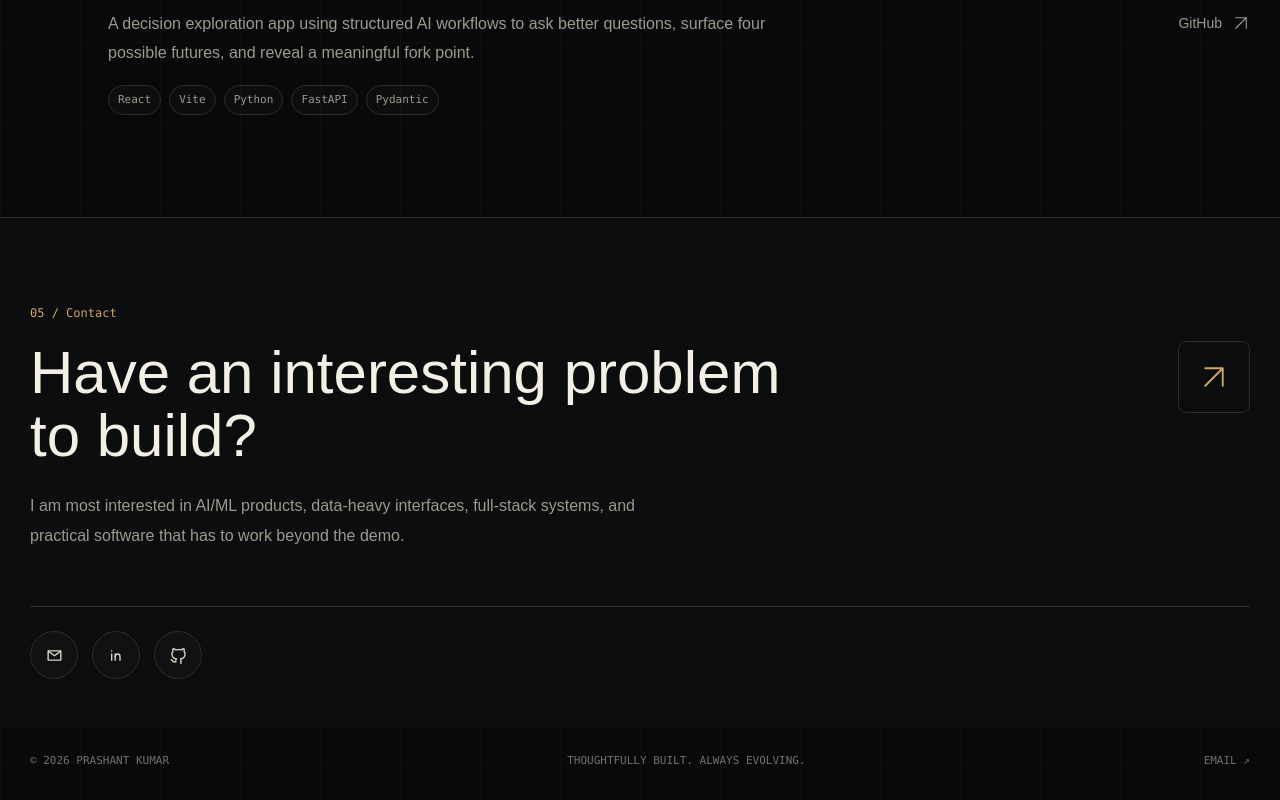
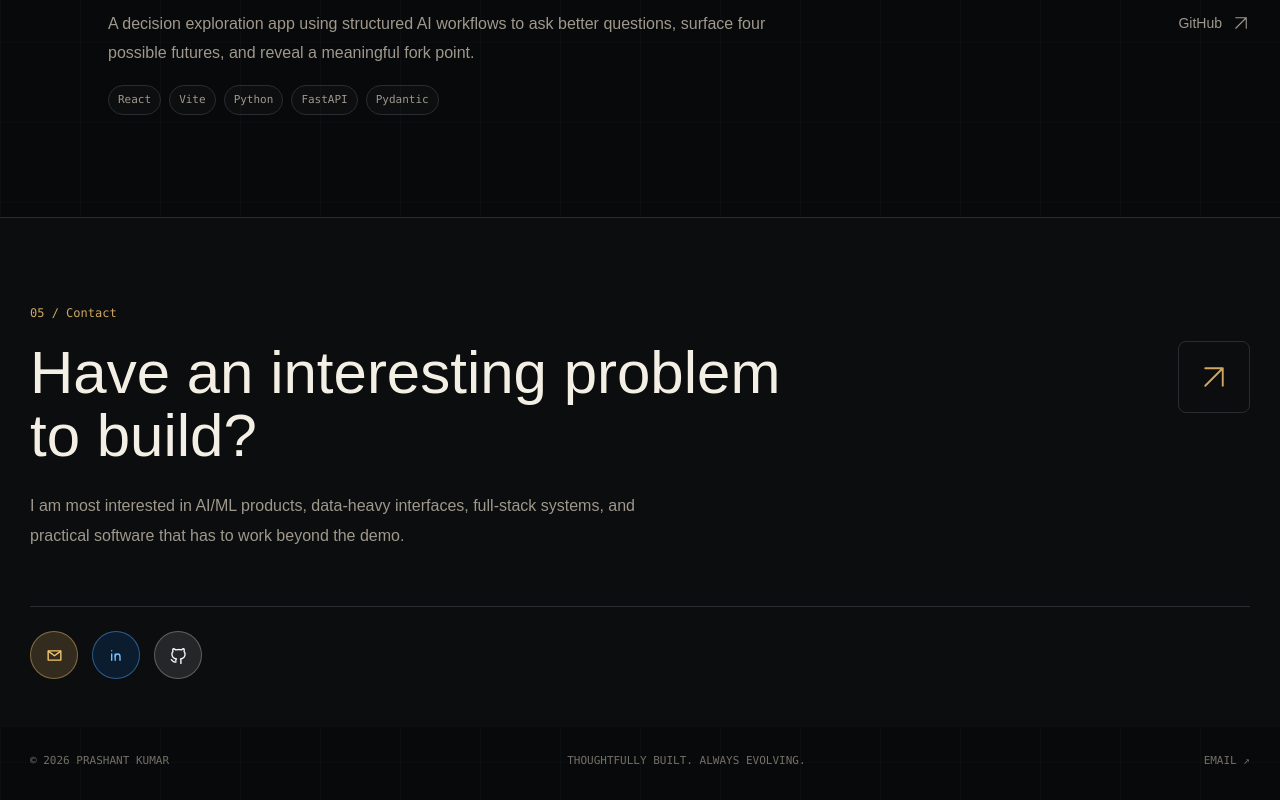
Before and after one commit to prashantkr102004-ui/portfolio, a Next.js app: page / in a window 1280 px wide. Shown: the part 5638-6438 px from the top of the page. Built offline with nearby package versions, Linux system fonts and the light colour scheme; no server answers.

Commit message:
Add color to contact icons

```diff
--- a/app/globals.css
+++ b/app/globals.css
@@ -889,18 +889,34 @@ kbd {
   display: inline-flex;
   align-items: center;
   justify-content: center;
-  border: 1px solid var(--line);
+  border: 1px solid rgba(255, 255, 255, 0.12);
   border-radius: 999px;
-  color: var(--text-soft);
-  background: rgba(255, 255, 255, 0.015);
+  color: #fffaf0;
+  background: rgba(209, 167, 95, 0.18);
   transition: border-color 180ms ease, color 180ms ease, background 180ms ease, transform 180ms ease;
 }
+.contact-icon-link[data-tone="email"] {
+  border-color: rgba(209, 167, 95, 0.52);
+  background: rgba(209, 167, 95, 0.2);
+  color: #f3c66f;
+}
+.contact-icon-link[data-tone="linkedin"] {
+  border-color: rgba(88, 166, 255, 0.46);
+  background: rgba(10, 102, 194, 0.18);
+  color: #75bfff;
+}
+.contact-icon-link[data-tone="github"] {
+  border-color: rgba(240, 246, 252, 0.28);
+  background: rgba(240, 246, 252, 0.11);
+  color: #f0f6fc;
+}
 .contact-icon-link:hover {
-  border-color: rgba(209, 167, 95, 0.5);
-  background: var(--accent-soft);
-  color: var(--accent);
+  border-color: currentColor;
   transform: translateY(-2px);
 }
+.contact-icon-link[data-tone="email"]:hover { background: rgba(209, 167, 95, 0.3); }
+.contact-icon-link[data-tone="linkedin"]:hover { background: rgba(10, 102, 194, 0.28); }
+.contact-icon-link[data-tone="github"]:hover { background: rgba(240, 246, 252, 0.18); }
 .contact-icon-link svg {
   width: 21px;
   height: 21px;
--- a/components/sections/contact.tsx
+++ b/components/sections/contact.tsx
@@ -5,6 +5,7 @@ const contactLinks = [
   {
     label: "Email Prashant Kumar",
     href: `mailto:${profile.email}`,
+    tone: "email",
     icon: (
       <svg viewBox="0 0 24 24" aria-hidden="true">
         <path d="M4.75 6.75h14.5v10.5H4.75z" />
@@ -15,6 +16,7 @@ const contactLinks = [
   {
     label: "Prashant Kumar on LinkedIn",
     href: profile.linkedin,
+    tone: "linkedin",
     icon: (
       <svg viewBox="0 0 24 24" aria-hidden="true">
         <path d="M6.5 10.25v7.25" />
@@ -27,6 +29,7 @@ const contactLinks = [
   {
     label: "Prashant Kumar on GitHub",
     href: profile.github,
+    tone: "github",
     icon: (
       <svg viewBox="0 0 24 24" aria-hidden="true">
         <path d="M9.25 19.25c-4 1.25-4-2-5.5-2.5" />
@@ -37,5 +40,5 @@ const contactLinks = [
 ];
 
 export function Contact() {
-  return <section id="contact" className="contact-section" aria-labelledby="contact-title"><div className="contact-inner"><span className="eyebrow mono">05 / Contact</span><div className="contact-heading"><h2 id="contact-title">Have an interesting problem to build?</h2><a className="contact-arrow" href={`mailto:${profile.email}`} aria-label="Email Prashant Kumar"><Arrow diagonal /></a></div><p className="contact-copy">I am most interested in AI/ML products, data-heavy interfaces, full-stack systems, and practical software that has to work beyond the demo.</p><div className="contact-bottom"><div className="contact-links" aria-label="Contact links">{contactLinks.map(link => <a className="contact-icon-link" href={link.href} key={link.label} aria-label={link.label} target={link.href.startsWith("http") ? "_blank" : undefined} rel={link.href.startsWith("http") ? "noreferrer" : undefined}>{link.icon}</a>)}</div></div></div></section>;
+  return <section id="contact" className="contact-section" aria-labelledby="contact-title"><div className="contact-inner"><span className="eyebrow mono">05 / Contact</span><div className="contact-heading"><h2 id="contact-title">Have an interesting problem to build?</h2><a className="contact-arrow" href={`mailto:${profile.email}`} aria-label="Email Prashant Kumar"><Arrow diagonal /></a></div><p className="contact-copy">I am most interested in AI/ML products, data-heavy interfaces, full-stack systems, and practical software that has to work beyond the demo.</p><div className="contact-bottom"><div className="contact-links" aria-label="Contact links">{contactLinks.map(link => <a className="contact-icon-link" data-tone={link.tone} href={link.href} key={link.label} aria-label={link.label} target={link.href.startsWith("http") ? "_blank" : undefined} rel={link.href.startsWith("http") ? "noreferrer" : undefined}>{link.icon}</a>)}</div></div></div></section>;
 }
```
